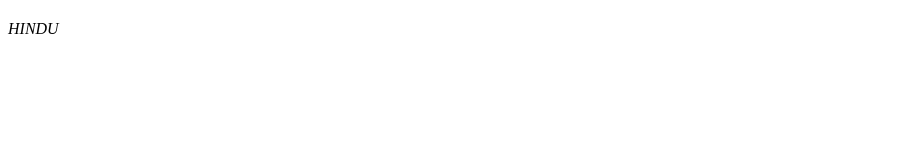
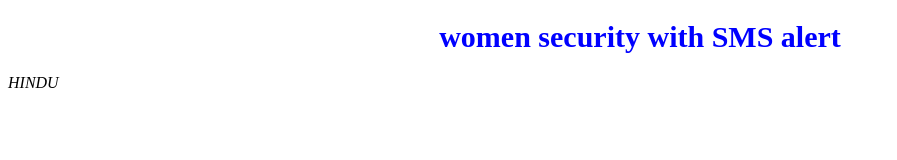
Before and after one commit to hindubojanki/women-security-with-SMS-alert-phase_1, a plain HTML site: page index.html in a window 1280 px wide. Shown: the whole page, without its empty margins (0-897 px from the left). Drawn offline with Linux system fonts and the light colour scheme.

Commit message:
first commit

```diff
--- a/index.html
+++ b/index.html
@@ -7,7 +7,7 @@
     <title>women security with SMS alert</title>
 </head>
 <body>
-<h1 style="text-align: center; color: blue; font-size: italic; font-size: 30px;"></h1>
+<h1 style="text-align: center; color: blue; font-size: italic; font-size: 30px;">women security with SMS alert</h1>
  <i>HINDU</i>
 </body>
 </html>
```
